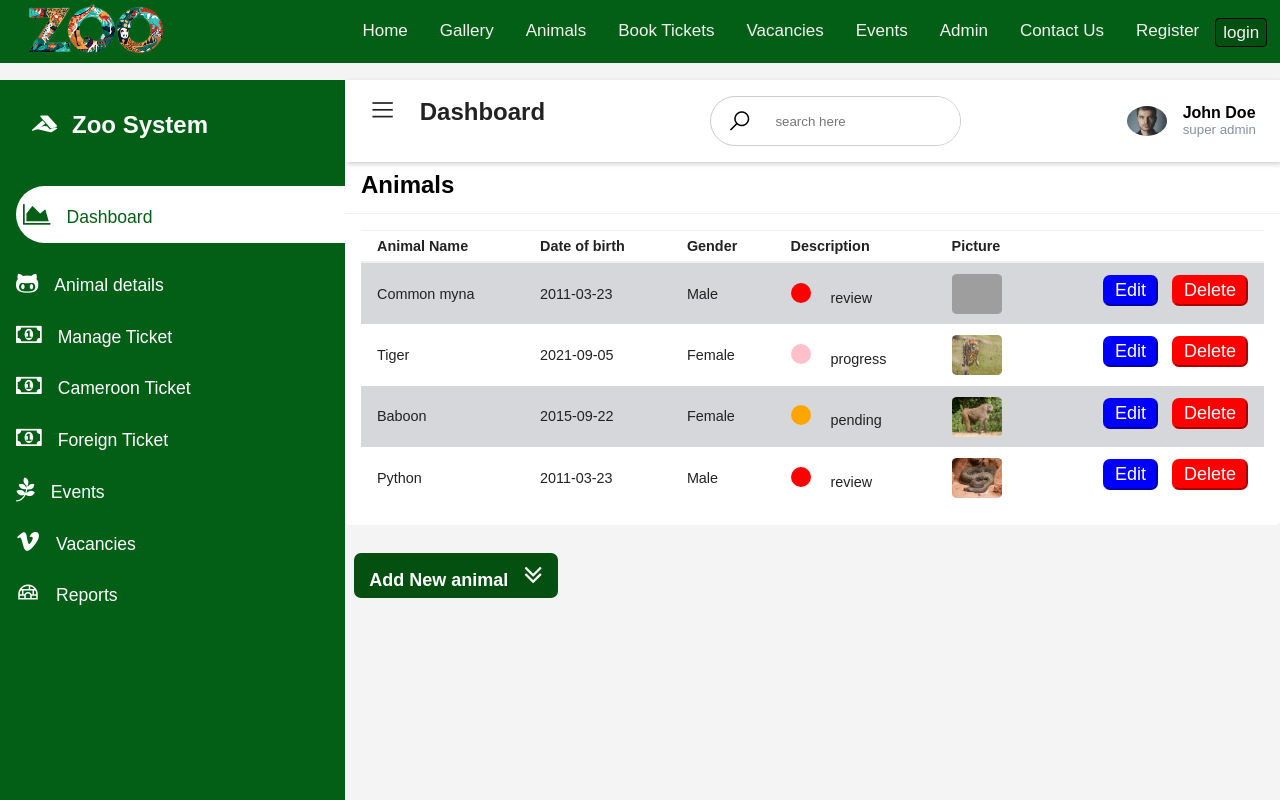
After one commit to ANJWICLINTON123/Zepstra_zoo_management_system, a PHP site: page /admin_delete_edit_animals.php in a window 1280 px wide. The commit adds this page. Run offline with PHP 8.4, Linux system fonts and the light colour scheme; some libraries are stand-ins or nearby versions; grey boxes are pictures that could not be loaded.

Commit message:
modified and new files

```diff
--- a/admin.css
+++ b/admin.css
@@ -1,7 +1,7 @@
 @import url('https //fonts.googleapis.com/css2 family=Poppins:wght@300;400;500;600&display=swap');
 
 :root{
-    --main-color:#045010;
+    --main-color: #045f16;
     --color-dark: #1d2231;
     --text-grey: #8390A2;
 }
@@ -340,6 +340,56 @@ tr td:last-child{
 }
 
 
+/* ########### admin_delete_edit_animals ###### */
+tr.color{
+    background-color: #d6d7da;
+}
+
+div.animal_details{
+    margin-top: 10%;
+}
+
+img.animal_image{
+    margin-top: 3px;
+    border-radius: 10%;
+}
+
+button.edit{
+    background-color: blue;
+    color: #fff;
+    font-size: large;
+    font-weight: 500;
+    padding: 3px 10px 3px 10px;
+    border-radius: 7px;
+    border-color: blue;
+    margin-top: 4px;
+    margin-left: 25%;
+}
+
+button.delete{
+    background-color: red;
+    color: #fff;
+    font-size: large;
+    font-weight: 500;
+    padding: 3px 10px 3px 10px;
+    border-radius: 7px;
+    border-color: red;
+    margin-top: 4px;
+}
+
+button.addamimal{
+    background-color: #045010;
+    margin-left: 1%;
+    margin-top: 3%;
+    padding: 7px 15px 7px 15px;
+    font-size:large;
+    color: #fff;
+    font-weight: 600;
+    border: none;
+    border-radius: 7px;
+}
+
+
 /* #################### mobile view ######################## */
 
 @media screen and (max-width: 1200px){
@@ -406,6 +456,9 @@ tr td:last-child{
       .recent-grid{
         grid-template-columns: 60% 40%;
       }
+      .animal_details{
+        grid-template-columns: 60% 40%;
+      }
       header{
         margin-top: 6rem;
      }
@@ -418,6 +471,9 @@ tr td:last-child{
     .recent-grid{
       grid-template-columns: 100%;
     }
+    .animal_details{
+        grid-template-columns: 100%;
+      }
     .search-wrapper{
         display: none;
     }
@@ -492,8 +548,21 @@ tr td:last-child{
 @media screen and (max-width: 560px){
     .cards{
         grid-template-columns:100%;
+        margin-bottom: 22%;
       }
       header{
         margin-top: 3.5rem;
       }
+
+      .card-header{
+        margin-top: 6rem;
+      }
+      .animal_details{
+        width: 98%;
+      }
+
+      table.table_width{
+        width: -20rem;
+
+      }
 }
--- a/adminVacancies.php
+++ b/adminVacancies.php
@@ -13,7 +13,7 @@
 <?php include "defaultadmin.php"?>
 
 <form action="/action_page.php">
-<div class="container">
+<div class="container"><br><br><br><b><br><b><br>
     <h1>Add Vacancies</h1><br><br>
     <label for="name"><b>Vacancie title</b></label>
     <input type="text" placeholder="Enter event title" name="name" id="name" required>
--- /dev/null
+++ b/admin_delete_edit_animals.php
@@ -0,0 +1,92 @@
+<!DOCTYPE html>
+<html lang="en">
+<head>
+    <meta charset="UTF-8">
+    <meta http-equiv="X-UA-Compatible" content="IE=edge">
+    <meta name="viewport" content="width=device-width, initial-scale=1.0">
+    <title>admin_delete_edit_animals.php</title>
+    <link rel="stylesheet" href="https://cdnjs.cloudflare.com/ajax/libs/font-awesome/4.7.0/css/font-awesome.min.css">
+    <link rel="stylesheet" href="admin.css">
+</head>
+<body>
+<?php include "header.php"?>
+<?php include "defaultadmin.php"?>
+
+<!-- ##################### table ######################## -->
+<div class= "animal_details">
+      <div class="projects">
+        <div class="card">
+        <div class="card-header">
+          <h2>Animals</h2>
+        </div>
+        <div class="card-body">
+          <div class="table-responsive">
+          <table class = "table_width" width="100%">
+            <thead>
+              <tr>
+                <td>Animal Name</td>
+                <td>Date of birth</td>
+                <td>Gender</td>
+                <td>Description</td>
+                <td>Picture</td>
+                <td></td>
+              </tr>
+            </thead>
+            <tbody>
+            <tr class= "color">
+                <td>Common myna</td>
+                <td> 2011-03-23</td>
+                <td>Male</td>
+                <td>
+                <span class="status"></span>
+                review
+                </td>
+                <td><img class="animal_image" src="image/bird1.jpg"  width="50px" height = "40px" alt=""></td>
+                <td><button class = "edit">Edit</button>
+                &nbsp; &nbsp;&nbsp;<button class = "delete">Delete</button></td>
+              </tr>
+              <tr>
+                <td>Tiger</td>
+                <td>2021-09-05</td>
+                <td>Female</td>
+                <td>
+                <span class="status pink"></span>
+                progress
+                </td>
+                <td><img class="animal_image" src="image/cheetah.jpg"  width="50px" height = "40px" alt=""></td>
+                <td><button class = "edit">Edit</button>
+                &nbsp; &nbsp;&nbsp;<button class = "delete">Delete</button></td>
+              </tr>
+              <tr class= "color">
+                <td>Baboon</td>
+                <td>2015-09-22</td>
+                <td>Female</td>
+                <td>
+                <span class="status orange"></span>
+                pending
+                </td>
+                <td><img class="animal_image" src="image/baboon.jpg"  width="50px" height = "40px" alt=""></td>
+                <td><button class = "edit">Edit</button>
+                &nbsp; &nbsp;&nbsp;<button class = "delete">Delete</button></td>
+              </tr>
+              <tr>
+                <td>Python</td>
+                <td> 2011-03-23</td>
+                <td>Male</td>
+                <td>
+                <span class="status"></span>
+                review
+                </td>
+                <td><img class="animal_image" src="image/python1.jpg"  width="50px" height = "40px" alt=""></td>
+                <td><button class = "edit">Edit</button>
+                &nbsp; &nbsp;&nbsp;<button class = "delete">Delete</button></td>
+              </tr>
+            </tbody>
+          </table>
+          </div>
+        </div>
+      </div>
+    </div>
+<button class ="addamimal" type ="button" onclick = "location.href ='admin-animal-details.php'">Add New animal &nbsp; <i class="fa fa-angle-double-down" style="font-size:30px;color:#fff"></i></button>
+</body>
+</html>
--- a/defaultadmin.php
+++ b/defaultadmin.php
@@ -5,12 +5,12 @@
   <meta name="viewport" content="width=device-width,initial-scale=1,maximum-scale=1">
   <meta http-equiv="X-UA-Compatible" content="IE=edge">
   <meta name="viewport" content="width=device-width, initial-scale=1.0">
+  <link rel="stylesheet" href="https://cdnjs.cloudflare.com/ajax/libs/font-awesome/4.7.0/css/font-awesome.min.css">
   <link rel="stylesheet" href="https://maxst.icons8.com/vue-static/landings/line-awesome/line-awesome/1.3.0/css/line-awesome.min.css">
   <link rel="stylesheet" href="admin.css">
   <title>Dashboard</title>
 </head>
 <body>
-<?php include ('Header.php');?>
   <input type="checkbox" id ="nav-toggle">
   <div class="sidebar">
     <div class="sidebar-brand">
@@ -19,25 +19,25 @@
     <div class="sidebar-menu">
       <ul>
         <li>
-          <a href="admin.php" class="active"><span class = "las la-igloo"></span><span>Dashboard</span></a>
+          <a href="admin.php" class="active"><span class = "fa fa-area-chart"></span><span>Dashboard</span></a>
         </li>
         <li>
-          <a href="admin-animal-details.php"><span class = "las la-igloo"></span><span>Animal details</span></a>
+          <a href="admin_delete_edit_animals.php"><span class = "fa fa-github-alt"></span><span>Animal details</span></a>
         </li>
         <li>
-          <a href="admin-management-ticket.php"><span class = "las la-igloo"></span><span>Manage Ticket</span></a>
+          <a href="admin-management-ticket.php"><span class = "fa fa-money"></span><span>Manage Ticket</span></a>
         </li>
         <li>
-          <a href=""><span class = "las la-igloo"></span><span>Cameroon Ticket</span></a>
+          <a href=""><span class = "fa fa-money"></span><span>Cameroon Ticket</span></a>
         </li>
         <li>
-          <a href=""><span class = "las la-igloo"></span><span>Foreign Ticket</span></a>
+          <a href=""><span class = "fa fa-money"></span><span>Foreign Ticket</span></a>
         </li>
         <li>
-          <a href="adminEvents.php"><span class = "las la-igloo"></span><span>Events</span></a>
+          <a href="admin_delete_edit_events.php"><span class = "fa fa-pagelines"></span><span>Events</span></a>
         </li>
         <li>
-          <a href="adminVacancies.php"><span class = "las la-igloo"></span><span>Vacancies</span></a>
+          <a href="admin_delete_edit_vacancies.php"><span class = "fa fa-vimeo"></span><span>Vacancies</span></a>
         </li>
         <li>
           <a href=""><span class = "las la-igloo"></span><span>Reports</span></a>
--- a/index.css
+++ b/index.css
@@ -371,6 +371,13 @@ footer.container_footer{
     text-align: center;
     padding: 10px;
 }
+
+.contact_footer{
+    margin-top: 2rem;
+    margin-right: 15rem;
+    word-spacing: 2rem;
+}
+
 /*############## modile view #######################*/
 
 @media screen and (max-width: 680px) {
@@ -461,6 +468,15 @@ img.zoopic{
 }
 
 /*############## Footer #######################*/
+
+
+.contact_footer{
+    margin-left: 1rem;
+    word-spacing: 1rem;
+    margin-bottom: 2px;
+}
+
+
 .Our_footer h1{
     font-size: 20px;
     margin-right: 3%;
```
Also changed, not shown: Footer.php (+7 -2 lines), admin.php (+11 -10 lines), admin_delete_edit_events.php (added, +57 -0 lines), admin_delete_edit_vacancies.php (added, +61 -0 lines).
